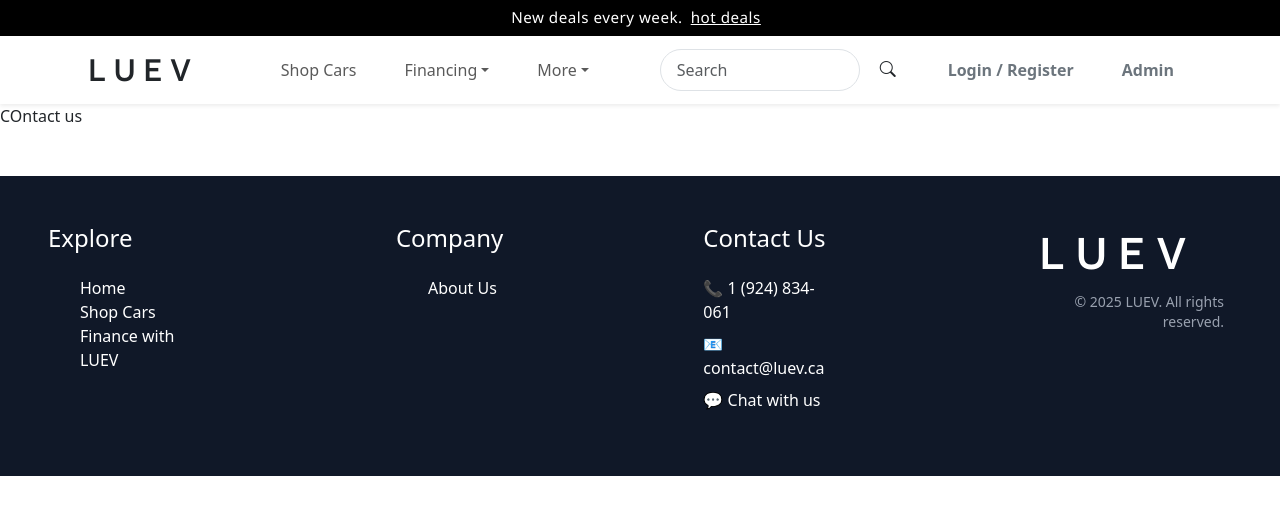
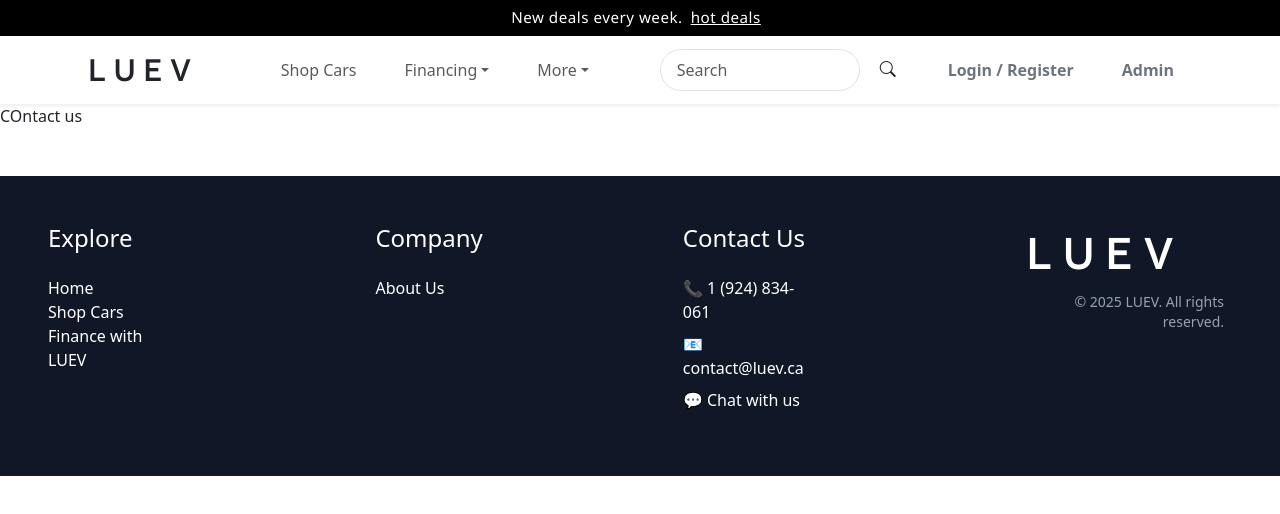
Before and after one commit to mihirpatelyorku/electric-vehicles-store, a React (Vite) app in the folder elecric-vehicle-store/: page /Contact in a window 1280 px wide. Shown: the top 514 px of the page. Built offline with nearby package versions, Linux system fonts and the light colour scheme.

Commit message:
footer css

```diff
--- a/elecric-vehicle-store/src/Components/Footer.jsx
+++ b/elecric-vehicle-store/src/Components/Footer.jsx
@@ -4,7 +4,7 @@ function Footer() {
       <div className="max-w-7xl mx-auto flex flex-col md:flex-row gap-50 items-start md:text-left">
         <div>
           <h4 className="text-lg font-semibold mb-4">Explore</h4>
-          <ul className="space-y-2 pl-0">
+          <ul className="space-y-2 padding-left">
             <li className="hover:text-blue-400 cursor-pointer">Home</li>
             <li className="hover:text-blue-400 cursor-pointer">Shop Cars</li>
             <li className="hover:text-blue-400 cursor-pointer">
@@ -15,7 +15,7 @@ function Footer() {
 
         <div>
           <h4 className="text-lg font-semibold mb-4">Company</h4>
-          <ul className="space-y-2 pl-0">
+          <ul className="space-y-2 padding-left">
             <li className="hover:text-blue-400 cursor-pointer">About Us</li>
           </ul>
         </div>
--- a/elecric-vehicle-store/src/style.css
+++ b/elecric-vehicle-store/src/style.css
@@ -193,3 +193,7 @@
   color: #6c757d;
   margin-top: 1.2rem;
 }
+
+.padding-left{
+  padding-left: 0;
+}
```
